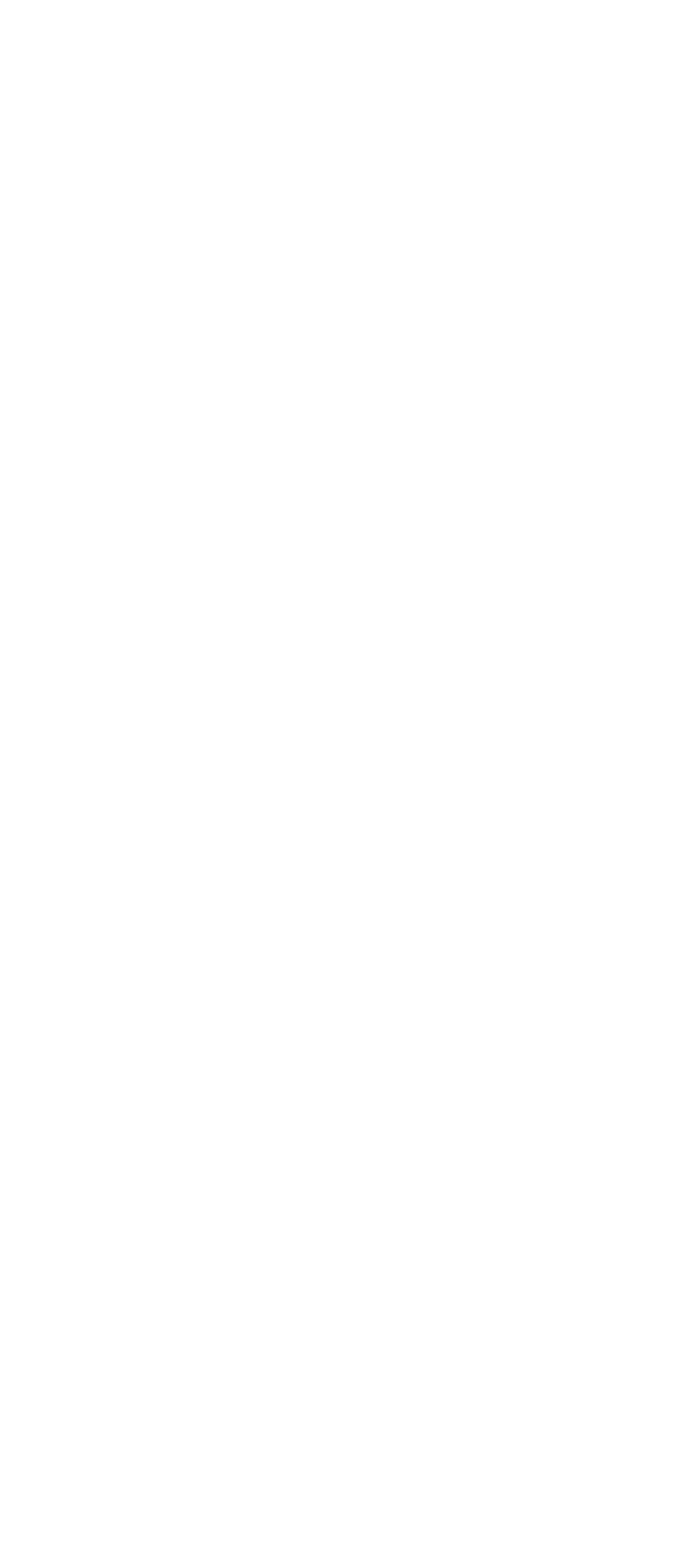
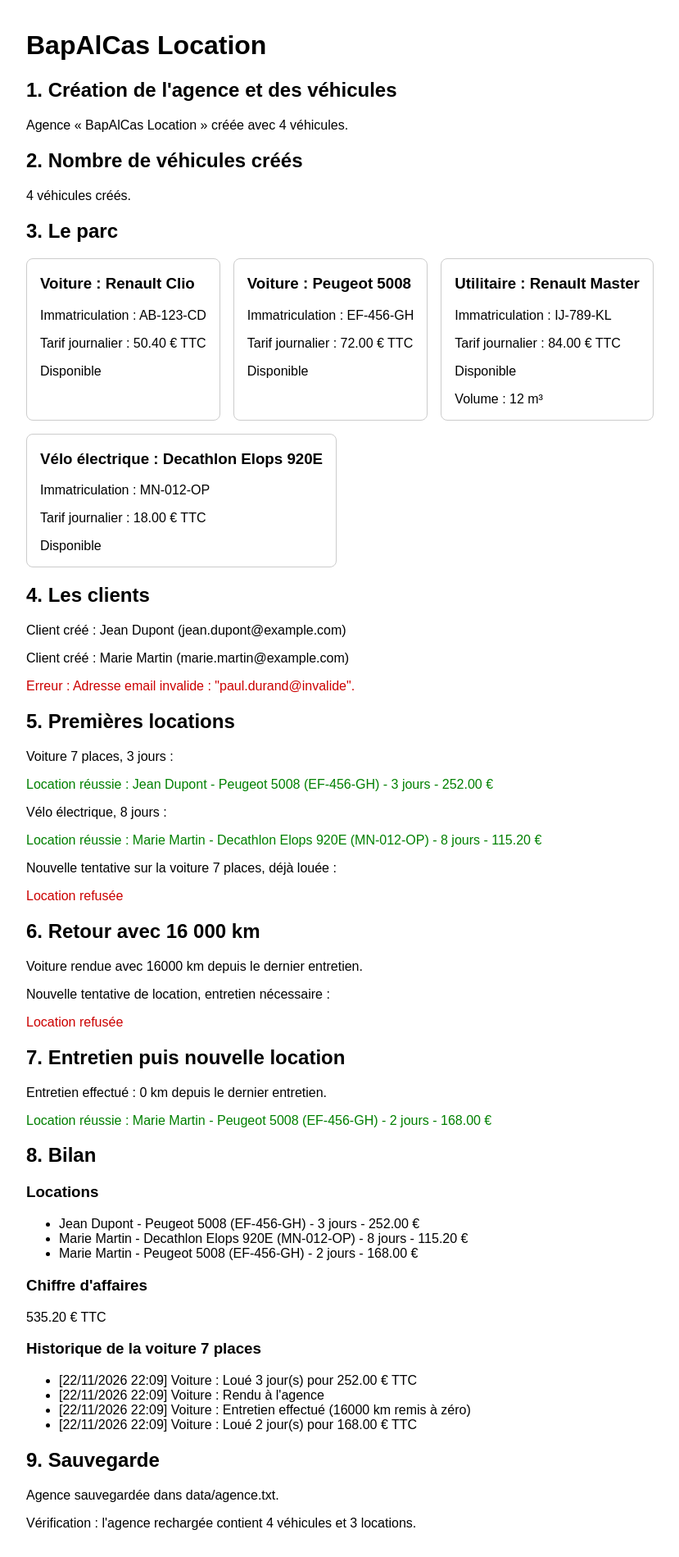
Before and after one commit to Al1Rod/Agency-location, a PHP site: page / in a window 1280 px wide. Before the commit the part shown is empty. Shown: the whole page at 82% size, without its empty margins (158-987 px from the left). Before the commit the page ends 800 px from the top, so only its background shows below. Run offline with PHP 8.4, Linux system fonts and the light colour scheme.

Commit message:
Ajout du scénario dans index.php

```diff
--- a/index.php
+++ b/index.php
@@ -2,3 +2,120 @@
 declare(strict_types=1);
 
 date_default_timezone_set('Europe/Paris');
+
+require_once __DIR__ . '/app/interfaces/Louable.php';
+require_once __DIR__ . '/app/interfaces/Entretenable.php';
+require_once __DIR__ . '/app/traits/HistoriqueTrait.php';
+require_once __DIR__ . '/app/models/Vehicule.php';
+require_once __DIR__ . '/app/models/Voiture.php';
+require_once __DIR__ . '/app/models/Utilitaire.php';
+require_once __DIR__ . '/app/models/VeloElectrique.php';
+require_once __DIR__ . '/app/models/Client.php';
+require_once __DIR__ . '/app/models/Location.php';
+require_once __DIR__ . '/app/models/Agence.php';
+
+function afficherLocation(?Location $location): string
+{
+  if ($location === null) {
+    return '<p class="echec">Location refusée</p>';
+  }
+
+  return '<p class="succes">Location réussie : ' . htmlspecialchars((string) $location) . '</p>';
+}
+
+$agence = new Agence('BapAlCas Location');
+$clio = new Voiture('AB-123-CD', 'Renault', 'Clio', 42, 5);
+$voiture7Places = new Voiture('EF-456-GH', 'Peugeot', '5008', 60, 7);
+$utilitaire = new Utilitaire('IJ-789-KL', 'Renault', 'Master', 70, 12);
+$velo = new VeloElectrique('MN-012-OP', 'Decathlon', 'Elops 920E', 15, 80);
+
+$agence->ajouterVehicule($clio)
+  ->ajouterVehicule($voiture7Places)
+  ->ajouterVehicule($utilitaire)
+  ->ajouterVehicule($velo);
+?>
+<!DOCTYPE html>
+<html lang="fr">
+<head>
+  <meta charset="UTF-8">
+  <title><?= htmlspecialchars($agence->getNom()) ?></title>
+  <style>
+    body { font-family: sans-serif; max-width: 900px; margin: 0 auto; padding: 1rem; }
+    .parc { display: flex; flex-wrap: wrap; gap: 1rem; }
+    .vehicule { border: 1px solid #ccc; border-radius: 8px; padding: 0 1rem; }
+    .succes { color: green; }
+    .echec { color: #c00; }
+  </style>
+</head>
+<body>
+  <h1><?= htmlspecialchars($agence->getNom()) ?></h1>
+
+  <h2>1. Création de l'agence et des véhicules</h2>
+  <p>Agence « <?= htmlspecialchars($agence->getNom()) ?> » créée avec <?= count($agence->getVehicules()) ?> véhicules.</p>
+
+  <h2>2. Nombre de véhicules créés</h2>
+  <p><?= Vehicule::getNbVehicules() ?> véhicules créés.</p>
+
+  <h2>3. Le parc</h2>
+  <div class="parc">
+    <?php foreach ($agence->getVehicules() as $vehicule) {
+      echo $vehicule;
+    } ?>
+  </div>
+
+  <h2>4. Les clients</h2>
+  <?php
+  $jean = new Client('Dupont', 'Jean', 'jean.dupont@example.com', '0601020304');
+  $marie = new Client('Martin', 'Marie', 'marie.martin@example.com');
+  echo '<p>Client créé : ' . htmlspecialchars((string) $jean) . '</p>';
+  echo '<p>Client créé : ' . htmlspecialchars((string) $marie) . '</p>';
+
+  try {
+    new Client('Durand', 'Paul', 'paul.durand@invalide');
+  } catch (InvalidArgumentException $e) {
+    echo '<p class="echec">Erreur : ' . htmlspecialchars($e->getMessage()) . '</p>';
+  }
+  ?>
+
+  <h2>5. Premières locations</h2>
+  <p>Voiture 7 places, 3 jours :</p>
+  <?= afficherLocation($agence->louerVehicule($jean, $voiture7Places->getImmatriculation(), 3)) ?>
+  <p>Vélo électrique, 8 jours :</p>
+  <?= afficherLocation($agence->louerVehicule($marie, $velo->getImmatriculation(), 8)) ?>
+  <p>Nouvelle tentative sur la voiture 7 places, déjà louée :</p>
+  <?= afficherLocation($agence->louerVehicule($marie, $voiture7Places->getImmatriculation(), 2)) ?>
+
+  <h2>6. Retour avec 16 000 km</h2>
+  <?php $agence->rendreVehicule($voiture7Places->getImmatriculation(), 16000); ?>
+  <p>Voiture rendue avec <?= $voiture7Places->getKmDepuisEntretien() ?> km depuis le dernier entretien.</p>
+  <p>Nouvelle tentative de location, entretien nécessaire :</p>
+  <?= afficherLocation($agence->louerVehicule($marie, $voiture7Places->getImmatriculation(), 2)) ?>
+
+  <h2>7. Entretien puis nouvelle location</h2>
+  <?php $voiture7Places->entretenir(); ?>
+  <p>Entretien effectué : <?= $voiture7Places->getKmDepuisEntretien() ?> km depuis le dernier entretien.</p>
+  <?= afficherLocation($agence->louerVehicule($marie, $voiture7Places->getImmatriculation(), 2)) ?>
+
+  <h2>8. Bilan</h2>
+  <h3>Locations</h3>
+  <ul>
+    <?php foreach ($agence->getLocations() as $location) { ?>
+      <li><?= htmlspecialchars((string) $location) ?></li>
+    <?php } ?>
+  </ul>
+  <h3>Chiffre d'affaires</h3>
+  <p><?= number_format($agence->getChiffreAffaires(), 2, '.', '') ?> € TTC</p>
+  <h3>Historique de la voiture 7 places</h3>
+  <?= $voiture7Places->afficherHistorique() ?>
+
+  <h2>9. Sauvegarde</h2>
+  <?php
+  $fichier = __DIR__ . '/data/agence.txt';
+  $agence->sauvegarder($fichier);
+  $agenceChargee = Agence::charger($fichier);
+  ?>
+  <p>Agence sauvegardée dans data/agence.txt.</p>
+  <p>Vérification : l'agence rechargée contient <?= count($agenceChargee->getVehicules()) ?> véhicules
+    et <?= count($agenceChargee->getLocations()) ?> locations.</p>
+</body>
+</html>
```
